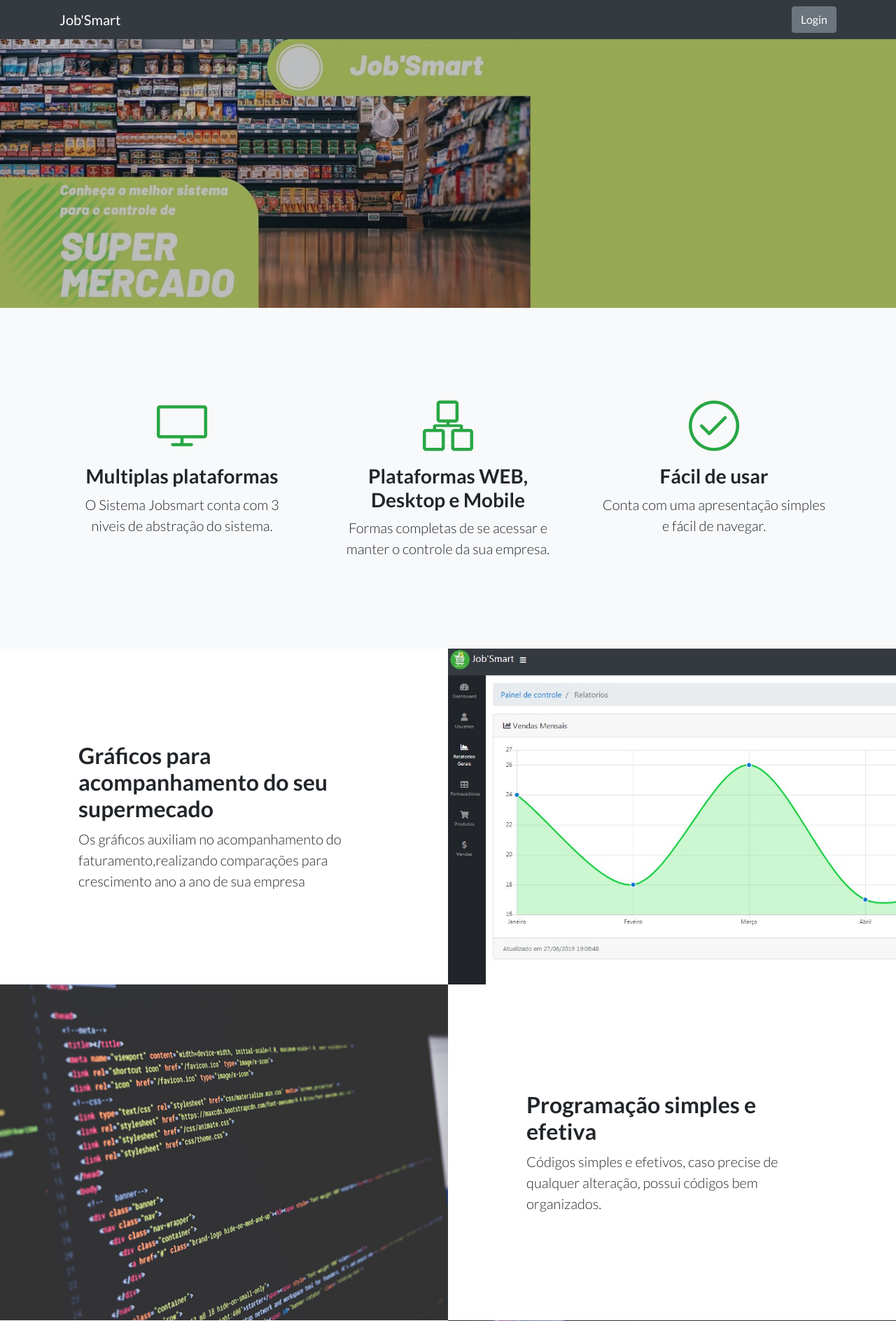
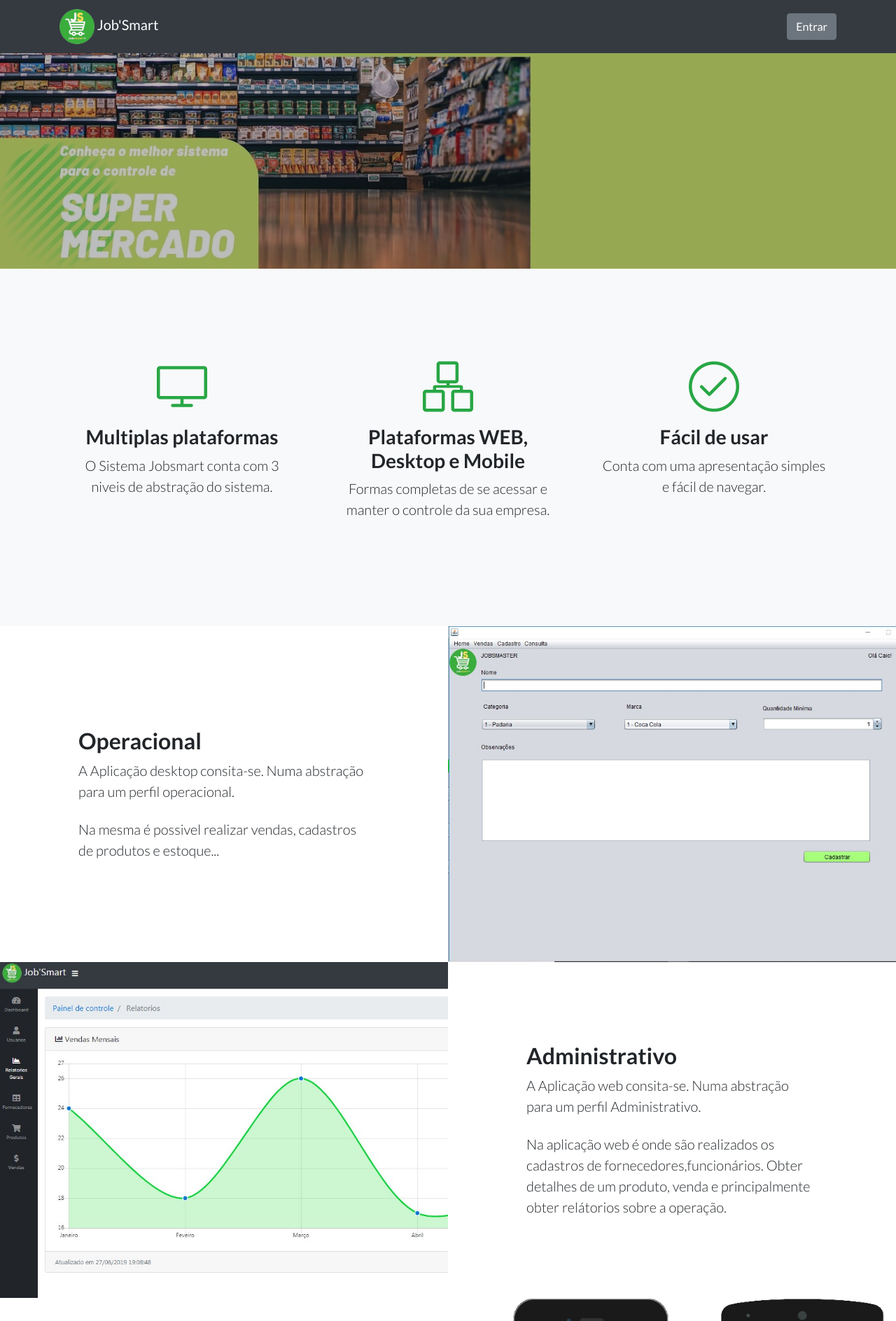
Before and after one commit to utramig42/JobSmart-Site, a PHP site: page / in a window 1280 px wide. Shown: the top 1888 px of the page at 70% size. Run offline with PHP 8.4, Linux system fonts and the light colour scheme.

Commit message:
Finalização do site

```diff
--- a/css/landing-page.css
+++ b/css/landing-page.css
@@ -118,3 +118,7 @@ footer.footer {
   padding-top: 4rem;
   padding-bottom: 4rem;
 }
+
+.logo {
+  max-width: 50px;
+}
--- a/index.php
+++ b/index.php
@@ -17,8 +17,7 @@
     <!-- Custom fonts for this template -->
     <link type="text/css" href="css/fontawesome-free-all.css" rel="stylesheet">
     <link type="text/css" href="css/simple-line-icons.css" rel="stylesheet">
-    <link href="https://fonts.googleapis.com/css?family=Lato:300,400,700,300italic,400italic,700italic" rel="stylesheet"
-        type="text/css">
+    <link href="https://fonts.googleapis.com/css?family=Lato:300,400,700,300italic,400italic,700italic" rel="stylesheet" type="text/css">
 
     <!-- Custom styles for this template -->
     <link href="css/landing-page.css" rel="stylesheet">
@@ -26,10 +25,10 @@
 
 <body>
     <!-- Navigation -->
-    <nav class="navbar navbar-dark bg-dark static-top">
+    <nav class="navbar navbar-dark fixed-top bg-dark">
         <div class="container">
-            <a class="navbar-brand" href="index.php">Job'Smart</a>
-            <a class="btn btn-secondary text-white" href="http://localhost/JobSmart-WEB/">Login</a>
+            <a class="navbar-brand" href="index.php"> <img src="img/JOBSMART.png" alt="Jobsmart" class="logo"> Job'Smart</a>
+            <a class="btn btn-secondary text-white" href="/JobSmart-WEB/">Entrar </a>
         </div>
     </nav>
 
@@ -49,7 +48,8 @@
                         </div>
                         <h3>Multiplas plataformas</h3>
                         <p class="lead mb-0"> O Sistema Jobsmart conta com 3 niveis de abstração do sistema.</p>
-                    </div>
+                        <br />
+                    </div class="lead mb-0">
                 </div>
                 <div class="col-lg-4">
                     <div class="features-icons-item mx-auto mb-5 mb-lg-0 mb-lg-3">
@@ -58,7 +58,8 @@
                         </div>
                         <h3>Plataformas WEB, Desktop e Mobile</h3>
                         <p class="lead mb-0">Formas completas de se acessar e manter o controle da sua empresa.</p>
-                    </div>
+                        <br />
+                    </div class="lead mb-0">
                 </div>
                 <div class="col-lg-4">
                     <div class="features-icons-item mx-auto mb-0 mb-lg-3">
@@ -68,7 +69,8 @@
                         <h3>Fácil de usar</h3>
                         <p class="lead mb-0">Conta com uma apresentação simples e fácil de navegar.</p>
                     </div>
-                </div>
+                    <br />
+                </div class="lead mb-0">
             </div>
         </div>
     </section>
@@ -78,29 +80,39 @@
         <div class="container-fluid p-0">
             <div class="row no-gutters">
 
-                <div class="col-lg-6 order-lg-2 text-white showcase-img"
-                    style="background-image: url('img/bg-showcase-1.jpg');"></div>
+                <div class="col-lg-6 order-lg-2 text-white showcase-img" style="background-image: url('img/bg-showcase-1.jpg');"></div>
                 <div class="col-lg-6 order-lg-1 my-auto showcase-text">
-                    <h2>Gráficos para acompanhamento do seu supermecado</h2>
-                    <p class="lead mb-0">Os gráficos auxiliam no acompanhamento do faturamento,realizando comparações
-                        para crescimento ano a ano de sua empresa</p>
+                    <h2> Operacional </h2>
+                    <p class="lead mb-0">A Aplicação desktop consita-se. Numa abstração para um perfil operacional.</p>
+                    <br />
+                    <p class="lead mb-0">
+                        Na mesma é possivel realizar vendas, cadastros de produtos e estoque...
+                    </p>
                 </div>
             </div>
+
             <div class="row no-gutters">
                 <div class="col-lg-6 text-white showcase-img" style="background-image: url('img/bg-showcase-2.jpg');">
                 </div>
                 <div class="col-lg-6 my-auto showcase-text">
-                    <h2>Programação simples e efetiva</h2>
-                    <p class="lead mb-0">Códigos simples e efetivos, caso precise de qualquer alteração, possui códigos
-                        bem organizados.</p>
+                    <h2>Administrativo</h2>
+                    <p class="lead mb-0">A Aplicação web consita-se. Numa abstração para um perfil Administrativo.</p>
+                    <br />
+                    <p class="lead mb-0">
+                        Na aplicação web é onde são realizados os cadastros de fornecedores,funcionários. Obter detalhes de um produto, venda e principalmente obter relátorios sobre a operação.
+                    </p>
                 </div>
+
             </div>
             <div class="row no-gutters">
-                <div class="col-lg-6 order-lg-2 text-white showcase-img"
-                    style="background-image: url('img/bg-showcase-3.jpg');"></div>
+                <div class="col-lg-6 order-lg-2 text-white showcase-img" style="background-image: url('img/bg-showcase-3.jpg');"></div>
                 <div class="col-lg-6 order-lg-1 my-auto showcase-text">
-                    <h2>Design</h2>
-                    <p class="lead mb-0">Design incrível utilizando o que tem de mais moderno na programação front end.
+                    <h2>Aplicativo</h2>
+                    <p class="lead mb-0">A Aplicação Mobile consita-se. Numa abstração para um perfil de cliente.</p>
+                    <br />
+                    <P class="lead mb-0">
+                        Trata-se da parte mais simples do sistema a qual é direcionado ao usuario final, nela é possível consultar um produto.
+                    </P>
                     </p>
                 </div>
             </div>
@@ -130,7 +142,7 @@
                     <div class="testimonial-item mx-auto mb-5 mb-lg-0">
                         <img class="img-fluid rounded-circle mb-3" src="img/1.jpg" alt="">
                         <h5>Arthur A.</h5>
-                        <p class="font-weight-light mb-0">"Muito simples de dar qualquer tipo de manutenção no código"
+                        <p class="font-weight-light mb-0">"O sistema nos permitiu superar e evoluir nosso empreendimento."
                         </p>
                     </div>
                 </div>
@@ -156,23 +168,19 @@
                     <form action="sendEmails.php" method="POST">
                         <div class="form-row">
                             <div class="col-12 col-md-12 mb-2 mb-md-0">
-                                <input required type="text" class="form-control form-control-lg" name="name"
-                                    placeholder="Nome">
+                                <input required type="text" class="form-control form-control-lg" name="name" placeholder="Nome">
                             </div>
 
                             <div class="col-12 mt-2 col-md-12 mb-2 mb-md-0">
-                                <input required type="email" class="form-control form-control-lg" name="email"
-                                    placeholder="E-mail">
+                                <input required type="email" class="form-control form-control-lg" name="email" placeholder="E-mail">
                             </div>
 
                             <div class="col-12 mt-2  col-md-12 mb-2 mb-md-0">
-                                <input required type="text" class="form-control form-control-lg" name="assunto"
-                                    placeholder="Assunto">
+                                <input required type="text" class="form-control form-control-lg" name="assunto" placeholder="Assunto">
                             </div>
 
                             <div class="col-12 mt-2 col-md-12 mb-2 mb-md-0">
-                                <textarea required class="form-control form-control-lg" row="5" name="mensagem"
-                                    placeholder="Mensagem"></textarea>
+                                <textarea required class="form-control form-control-lg" row="5" name="mensagem" placeholder="Mensagem"></textarea>
                             </div>
                             <div class="col-12 mt-2  col-md-12">
                                 <button type="submit" class="btn btn-block btn-lg btn-primary">Enviar</button>
@@ -190,7 +198,10 @@
             <div class="row">
                 <div class="col-lg-6 h-100 text-center text-lg-left my-auto">
                     <ul class="list-inline mb-2 text-success">
-                        <!-- <li class="list-inline-item">&sdot;</li> -->
+                        <li class="list-inline-item">
+                            <a class="text-white" href="#"><img src="img/JOBSMART.png" alt="Jobsmart" class="logo"></a>
+                        </li>
+                        <li class="list-inline-item">&sdot;</li>
                         <li class="list-inline-item">
                             <a class="text-white" href="#contato">Contato</a>
                         </li>
```
Also changed, not shown: img/JOBSMART.png (added), img/bg-showcase-1.jpg, img/bg-showcase-2.jpg, img/bg-showcase-3.jpg.
